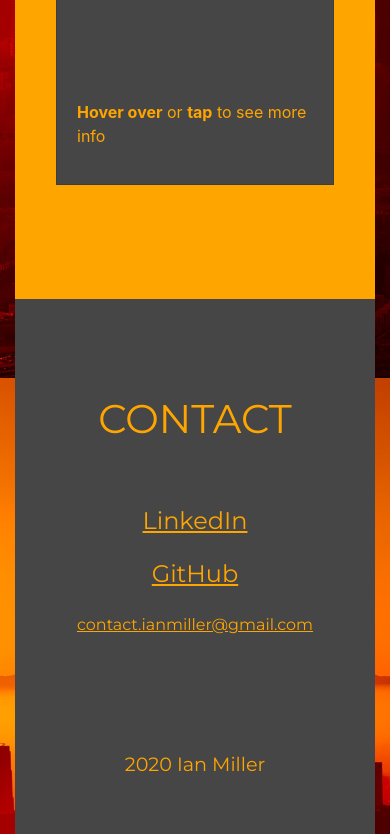
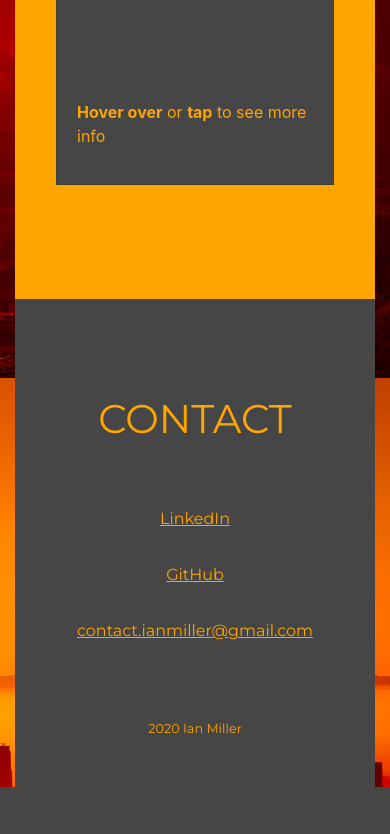
Before and after one commit to imiller1007/IanMillerFullStackWebDeveloper, a plain HTML site: page index.html in a window 390 px wide. Shown: the part 5530-6364 px from the top of the page. After the commit the page ends 6317 px from the top, so only its background shows below. Drawn offline with nearby package versions, Linux system fonts and the light colour scheme.

Commit message:
adjusted contact link sizes, changed mobile css

```diff
--- a/assets/css/main.css
+++ b/assets/css/main.css
@@ -81,7 +81,7 @@ body {
 .card-container {
     position: relative;
     max-width: 22rem;
-    -webkit-perspective: 1000px;
+    perspective: 1000px;
     height: 500px;
     margin: 0 auto;
     float: none;
@@ -89,11 +89,11 @@ body {
 }
 
 .card-container:hover .card-front {
-    -webkit-transform: rotateY(180deg);
+    transform: rotateY(180deg);
 }
 
 .card-container:hover .card-back {
-    -webkit-transform: rotateY(0deg);
+    transform: rotateY(0deg);
 }
 
 .card {
@@ -111,6 +111,7 @@ body {
     width: 100%;
     height: 100%;
     transition: all 0.9s;
+    backface-visibility: hidden;
     -webkit-backface-visibility: hidden;
 }
 
--- a/index.html
+++ b/index.html
@@ -349,28 +349,27 @@
                 </div>
                 <div class="row">
                     <div class="col-md-6 offset-md-3 col-sm-12 col-xs-12 text-center">
-                        <h4 class="header pt-2 pb-2"><a class="project-link"
+                        <p class="header pt-2 pb-2"><a class="project-link"
                                 href="https://www.linkedin.com/in/ian-miller-webdeveloper/" target="_blank">LinkedIn</a>
-                        </h4>
+                        </p>
                     </div>
                 </div>
                 <div class="row">
                     <div class="col-md-6 offset-md-3 col-sm-12 col-xs-12 text-center">
-                        <h4 class="header pt-2 pb-2"><a class="project-link" href="https://github.com/imiller1007"
-                                target="_blank">GitHub</a></h4>
+                        <p class="header pt-2 pb-2"><a class="project-link" href="https://github.com/imiller1007"
+                                target="_blank">GitHub</a></p>
                     </div>
                 </div>
                 <div class="row">
                     <div class="col-md-6 offset-md-3 col-sm-12 col-xs-12 text-center">
-                        <!-- <h4 class="header pt-2 pb-2"><a class="project-link" href="https://roastr-app.herokuapp.com/" target="_blank">contact.ianmiller@gmail.com</a></h4> -->
-                        <h4><button class="header btn pt-2 pb-2" data-clipboard-text="contact.ianmiller@gmail.com">
+                        <p><button class="header btn pt-2 pb-2" data-clipboard-text="contact.ianmiller@gmail.com">
                             contact.ianmiller@gmail.com
-                        </button></h4>
+                        </button></p>
                     </div>
                 </div>
                 <div class="row pt-5">
                     <div class="col-md-6 offset-md-3 col-sm-12 col-xs-12 text-center">
-                        <h4 class="header pt-5"><small>2020 Ian Miller</small></h4>
+                        <small class="header pt-5">2020 Ian Miller</small>
                     </div>
                 </div>
             </section>
```
